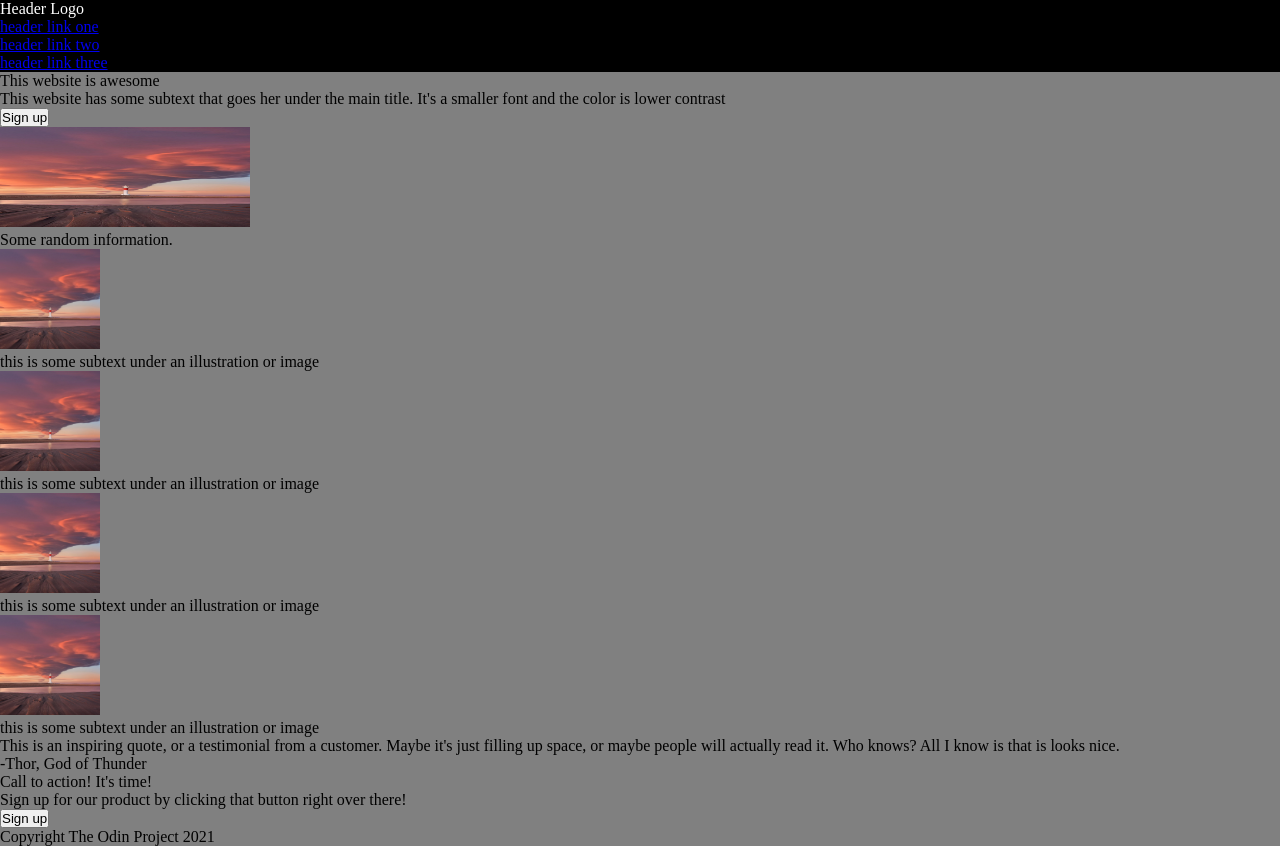
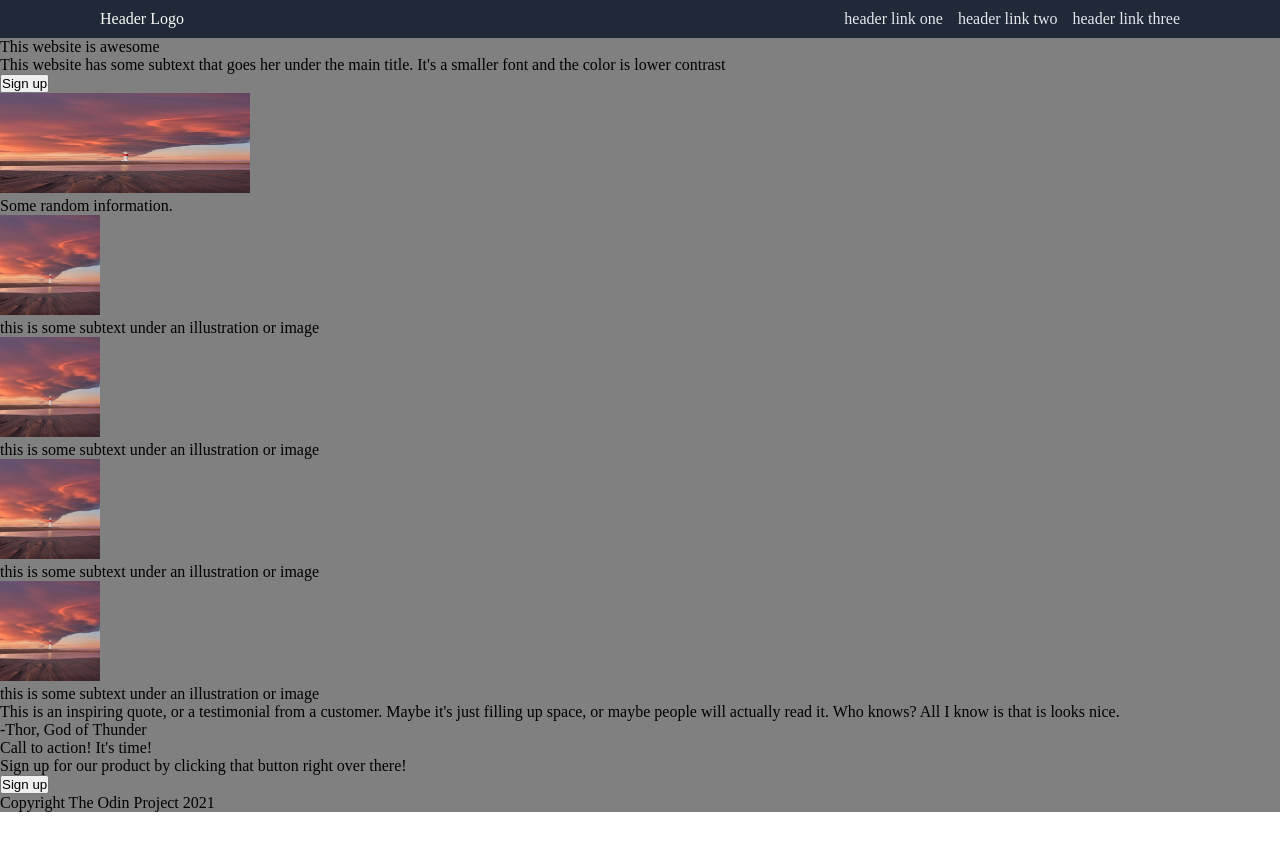
Before and after one commit to MellowMeh/odin-landing-page, a plain HTML site: page index.html in a window 1280 px wide. After the commit the page ends 812 px from the top, so only its background shows below. Drawn offline with Linux system fonts and the light colour scheme.

Commit message:
Arrange header elements

```diff
--- a/style/index.css
+++ b/style/index.css
@@ -1,8 +1,21 @@
+/*This section holds defaults applied to all CSS documents I work on*/
+
 *   {
     padding: 0px;
     margin: 0px;
     box-sizing: border-box;
 }
+
+a   {
+    text-decoration: none;
+    color: inherit;
+}
+
+ul  {
+    list-style: none;
+}
+
+/*This section holds the declarations needed to fill the whole browser vertically */
 
 body    {
     height: 100vh;
@@ -10,13 +23,26 @@ body    {
     flex-direction: column;
 }
 
-.header {
-    background-color: black;
-    height: 100px;
-    color: white;
-}
-
 .main   {
     background-color: gray;
     flex: 1;
 }
+
+/*This section holds also info for top blue box*/
+
+.header {
+    background-color: #1F2937;
+    padding: 10px 100px;
+    display: flex;
+    justify-content: space-between;
+}
+
+.logo   {
+    color: #f9faf8;
+}
+
+.links  {
+    color:#E5E7EB;
+    display: flex;
+    gap: 15px;
+}
```
